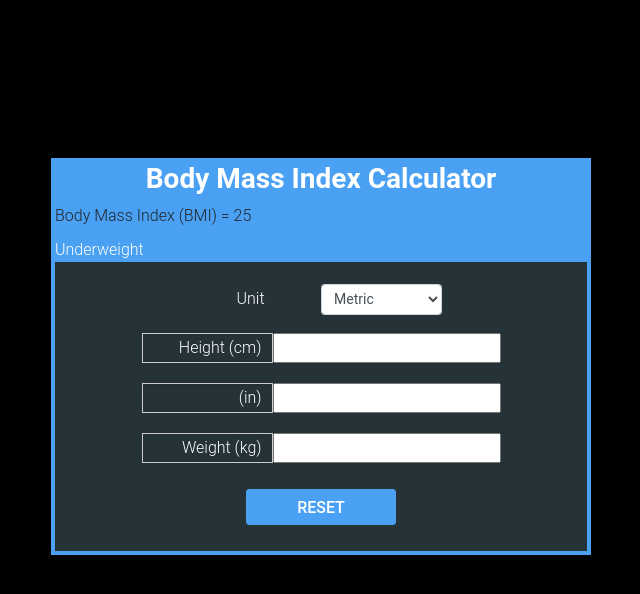
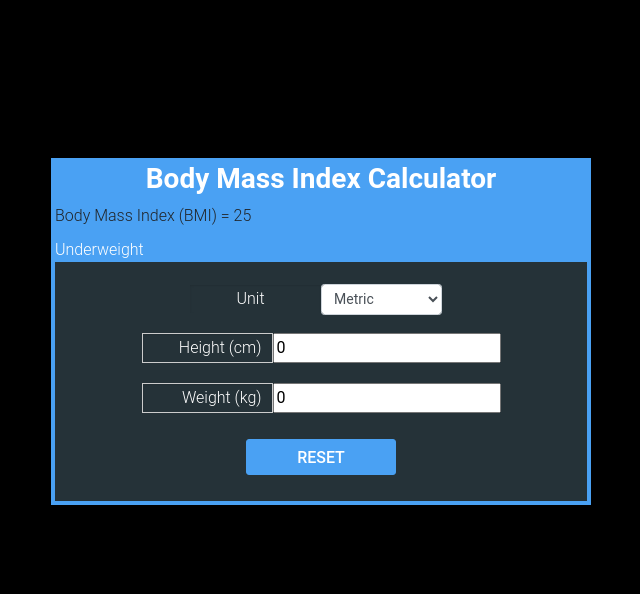
Before and after one commit to AndrewUAR/BMI-calculator, a React (Create React App) app: page / in a window 1280 px wide. Shown: the top 594 px of the page, without its empty margins (319-959 px from the left). Built offline with nearby package versions, Linux system fonts and the light colour scheme.

Commit message:
useState and useEffect hooks added

```diff
--- a/src/components/BmiCalculator.jsx
+++ b/src/components/BmiCalculator.jsx
@@ -1,10 +1,45 @@
-import React, { Fragment } from 'react';
+import React, { Fragment, useState, useEffect } from 'react';
 import FormInput from './FormInput';
 
 const BmiCalculator = () => {
 
+  const [heightUnit, setHeightUnit] = useState("cm");
+  const [weightUnit, setWeightUnit] = useState("kg");
+  const [unit, setUnit] = useState("Metric");
+  const [count, setCount] = useState({
+    heightCount: "0",
+    inchesCount: "0",
+    weightCount: "0"
+  })
+
+  const { heightCount, inchesCount, weightCount } = count;
+
+  useEffect(() => {
+
+  }, []);
+
+  // useEffect(() => {
+  //   if (unit === "") {
+  //     setUnit("Metric");
+  //     setHeightUnit('cm');
+  //     setWeightUnit('kg');
+  //   }
+  // }, [unit]);  //set defaults parameter
+
   const onChangeInput = e => {
+    const { name, value } = e.target;
+    setCount({ name : value});
+  }
 
+  const onSelectTag = (e) => {
+    setUnit(e.target.value);
+    if (e.target.value === "Metric") {
+      setHeightUnit('cm');
+      setWeightUnit('kg');
+    } else {
+      setHeightUnit('ft');
+      setWeightUnit('lbs');
+    }
   }
 
 
@@ -17,7 +52,8 @@ const BmiCalculator = () => {
             <div className="unit">
               <select
                 name="unit"
-                value=""
+                value={unit}
+                onChange={onSelectTag}
                 className="form-control form-control-sm"
               >
                 <option value="Metric">Metric</option>
@@ -28,22 +64,26 @@ const BmiCalculator = () => {
           <FormInput
             type="text"
             name="heightCount"
-            title={`Height (cm)`}
-            value=""
+            title={`Height (${heightUnit})`}
+            value={heightCount}
             onChange={onChangeInput}
           />
-          <FormInput
-            type="text"
-            name="inchesCount"
-            title={` (in)`}
-            value=""
-            onChange={onChangeInput}
-          />
+          {
+            unit === 'Imperial' ?
+            <FormInput
+              type="text"
+              name="inchesCount"
+              title={` (in)`}
+              value={inchesCount}
+              onChange={onChangeInput}
+            /> : ""
+          }
+
           <FormInput
             type="text"
             name="weightCount"
-            title={`Weight (kg)`}
-            value=""
+            title={`Weight (${weightUnit})`}
+            value={weightCount}
             onChange={onChangeInput}
           />
         </div>
```
